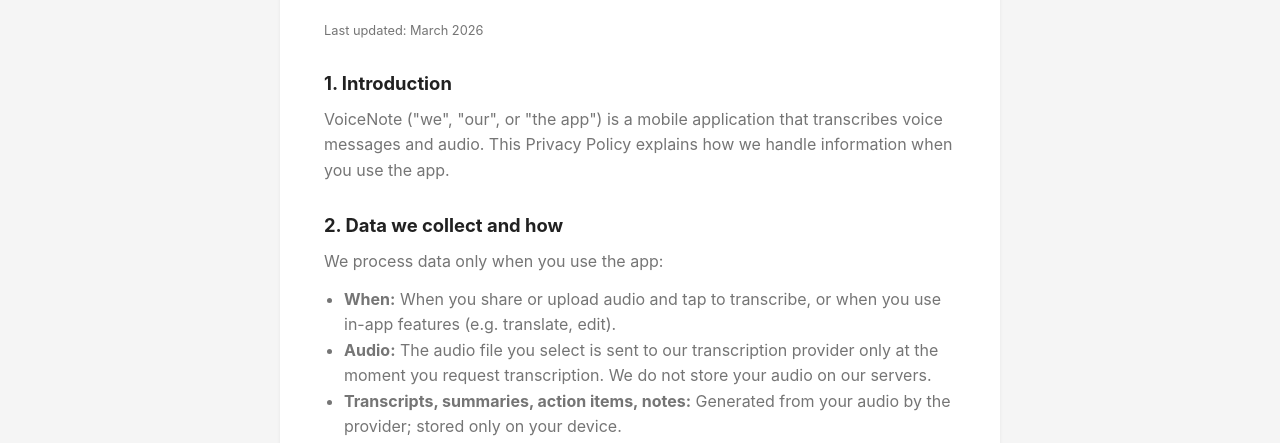
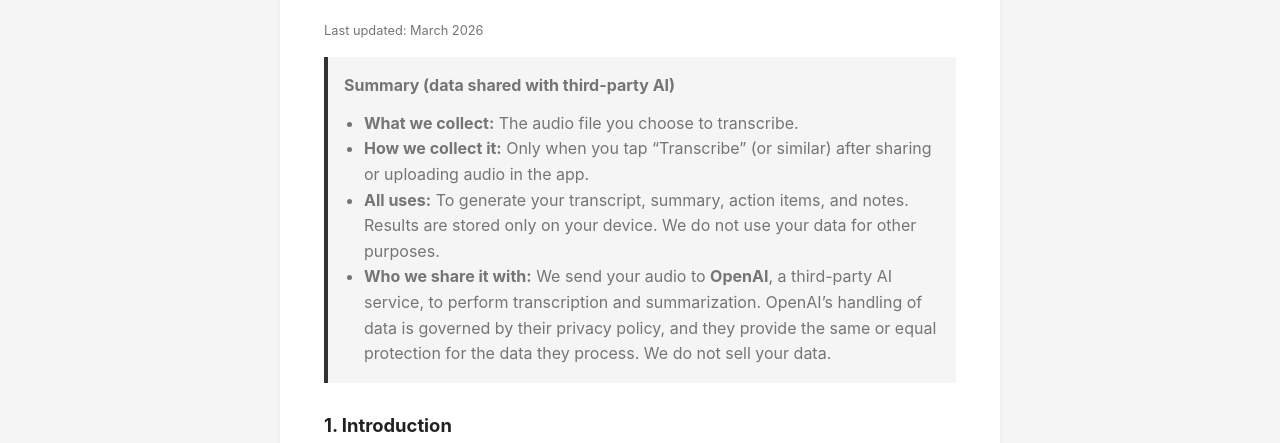
Before and after one commit to Loussen/voicenote_website, a plain HTML site: page privacy.html in a window 1280 px wide. Shown: the part 344-787 px from the top of the page. Drawn offline with Linux system fonts and the light colour scheme.

Commit message:
Update privacy.html

```diff
--- a/privacy.html
+++ b/privacy.html
@@ -23,6 +23,16 @@
     <div class="container">
       <h1>Privacy Policy</h1>
       <p class="last-update">Last updated: March 2026</p>
+
+      <div style="background:#f5f5f5; padding:1em; margin:1em 0; border-left:4px solid #333;">
+        <p style="margin-top:0;"><strong>Summary (data shared with third-party AI)</strong></p>
+        <ul style="margin-bottom:0;">
+          <li><strong>What we collect:</strong> The audio file you choose to transcribe.</li>
+          <li><strong>How we collect it:</strong> Only when you tap “Transcribe” (or similar) after sharing or uploading audio in the app.</li>
+          <li><strong>All uses:</strong> To generate your transcript, summary, action items, and notes. Results are stored only on your device. We do not use your data for other purposes.</li>
+          <li><strong>Who we share it with:</strong> We send your audio to <strong>OpenAI</strong>, a third-party AI service, to perform transcription and summarization. OpenAI’s handling of data is governed by their privacy policy, and they provide the same or equal protection for the data they process. We do not sell your data.</li>
+        </ul>
+      </div>
 
       <h2>1. Introduction</h2>
       <p>VoiceNote ("we", "our", or "the app") is a mobile application that transcribes voice messages and audio. This Privacy Policy explains how we handle information when you use the app.</p>
```
